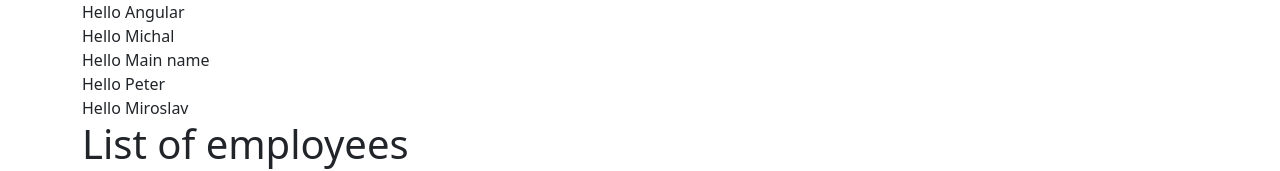
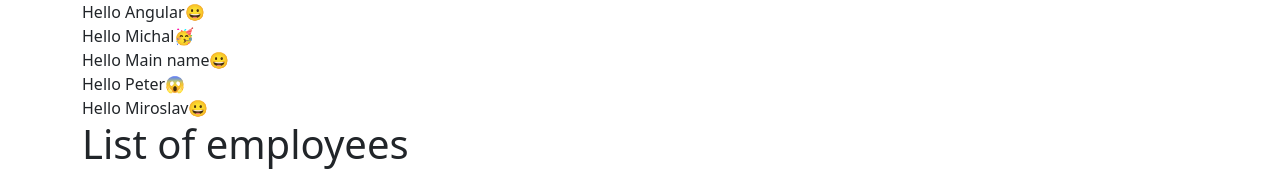
Before and after one commit to plevko/angular-training, an Angular app: page / in a window 1280 px wide. Shown: the top 171 px of the page. Built offline with nearby package versions, Linux system fonts and the light colour scheme.

Commit message:
Emoji adder directive

```diff
--- a/src/app/app.component.html
+++ b/src/app/app.component.html
@@ -1,9 +1,9 @@
 <div class="container">
   <app-alert-list></app-alert-list>
   <app-hello></app-hello>
-  <app-hello name="Michal"></app-hello>
+  <app-hello name="Michal" emoji="🥳"></app-hello>
   <app-hello [name]="name"></app-hello>
-  <app-hello [name]="'Peter'"></app-hello>
+  <app-hello [name]="'Peter'" emoji="😱"></app-hello>
   <app-hello [name]="getName()"></app-hello>
 
   <app-employees></app-employees>
--- a/src/app/app.module.ts
+++ b/src/app/app.module.ts
@@ -8,6 +8,7 @@
 import { EmployeesComponent } from './employees/employees.component';
 import { HelloComponent } from './hello/hello.component';
 import { AddressPipe } from './shared/pipes/address.pipe';
+import { EmojiAdderDirective } from './shared/directives/emoji-adder.directive';
 
 @NgModule({
   declarations: [
@@ -18,6 +19,7 @@
     AddressPipe,
     AlertComponent,
     AlertListComponent,
+    EmojiAdderDirective
   ],
   imports: [BrowserModule],
   providers: [AlertService],
--- a/src/app/employees/employees.component.ts
+++ b/src/app/employees/employees.component.ts
@@ -1,13 +1,19 @@
 import { AlertService } from './../alert/alert.service';
 import { EmployeeListItemComponent } from './employee-list-item/employee-list-item.component';
-import { Component, QueryList, ViewChild, ViewChildren } from '@angular/core';
+import {
+  AfterViewInit,
+  Component,
+  QueryList,
+  ViewChild,
+  ViewChildren,
+} from '@angular/core';
 import { Employee } from '../model/employee.model';
 
 @Component({
   selector: 'app-employees',
   templateUrl: './employees.component.html',
 })
-export class EmployeesComponent {
+export class EmployeesComponent implements AfterViewInit {
   @ViewChild('employeeOfTheMonth')
   employeeOfTheMonthListItem!: EmployeeListItemComponent;
 
@@ -58,6 +64,10 @@
 
   constructor(private readonly alertService: AlertService) {}
 
+  ngAfterViewInit(): void {
+    // this.toggleAllItems();
+  }
+
   onDuplicate(employee: Employee): void {
     this.employees.push(employee);
 
--- a/src/app/hello/hello.component.html
+++ b/src/app/hello/hello.component.html
@@ -1 +1 @@
-<div>Hello {{ name }}</div>
+<div appEmojiAdder [emoji]="emoji">Hello {{ name }}</div>
--- a/src/app/hello/hello.component.ts
+++ b/src/app/hello/hello.component.ts
@@ -6,4 +6,5 @@
 })
 export class HelloComponent {
   @Input() name = 'Angular';
+  @Input() emoji = '😀';
 }
--- /dev/null
+++ b/src/app/shared/directives/emoji-adder.directive.ts
@@ -0,0 +1,31 @@
+import {
+  AfterViewInit,
+  Directive,
+  ElementRef,
+  Input,
+  Renderer2,
+} from '@angular/core';
+
+@Directive({
+  selector: '[appEmojiAdder]',
+})
+export class EmojiAdderDirective implements AfterViewInit {
+  @Input('emoji') emoji!: string;
+
+  constructor(
+    private readonly elementRef: ElementRef,
+    private readonly renderer: Renderer2
+  ) {}
+
+  ngAfterViewInit(): void {
+    const newTextContent = ((
+      this.elementRef.nativeElement as HTMLElement
+    ).innerHTML += this.emoji);
+
+    this.renderer.setProperty(
+      this.elementRef.nativeElement,
+      'innerHtml',
+      newTextContent
+    );
+  }
+}
```
